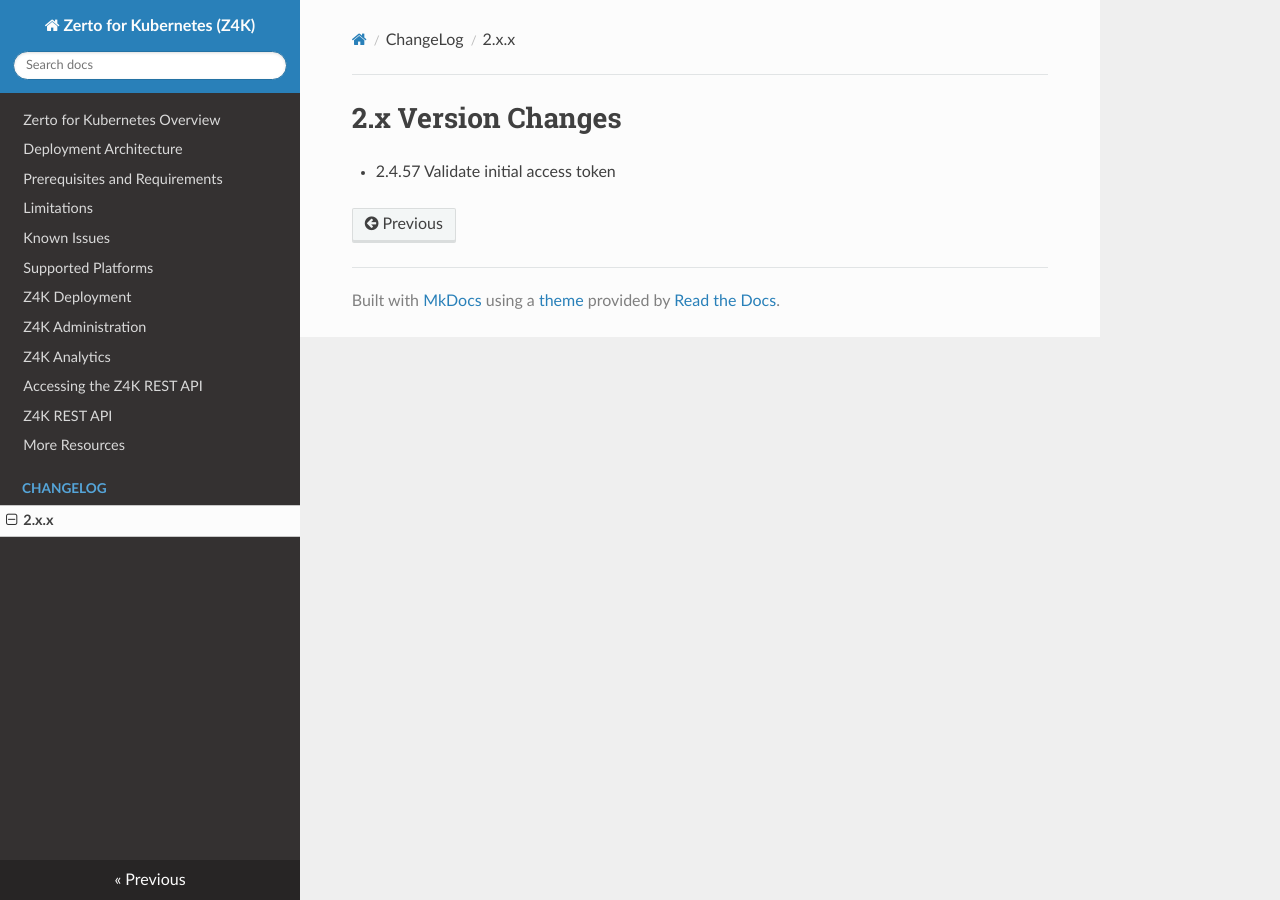
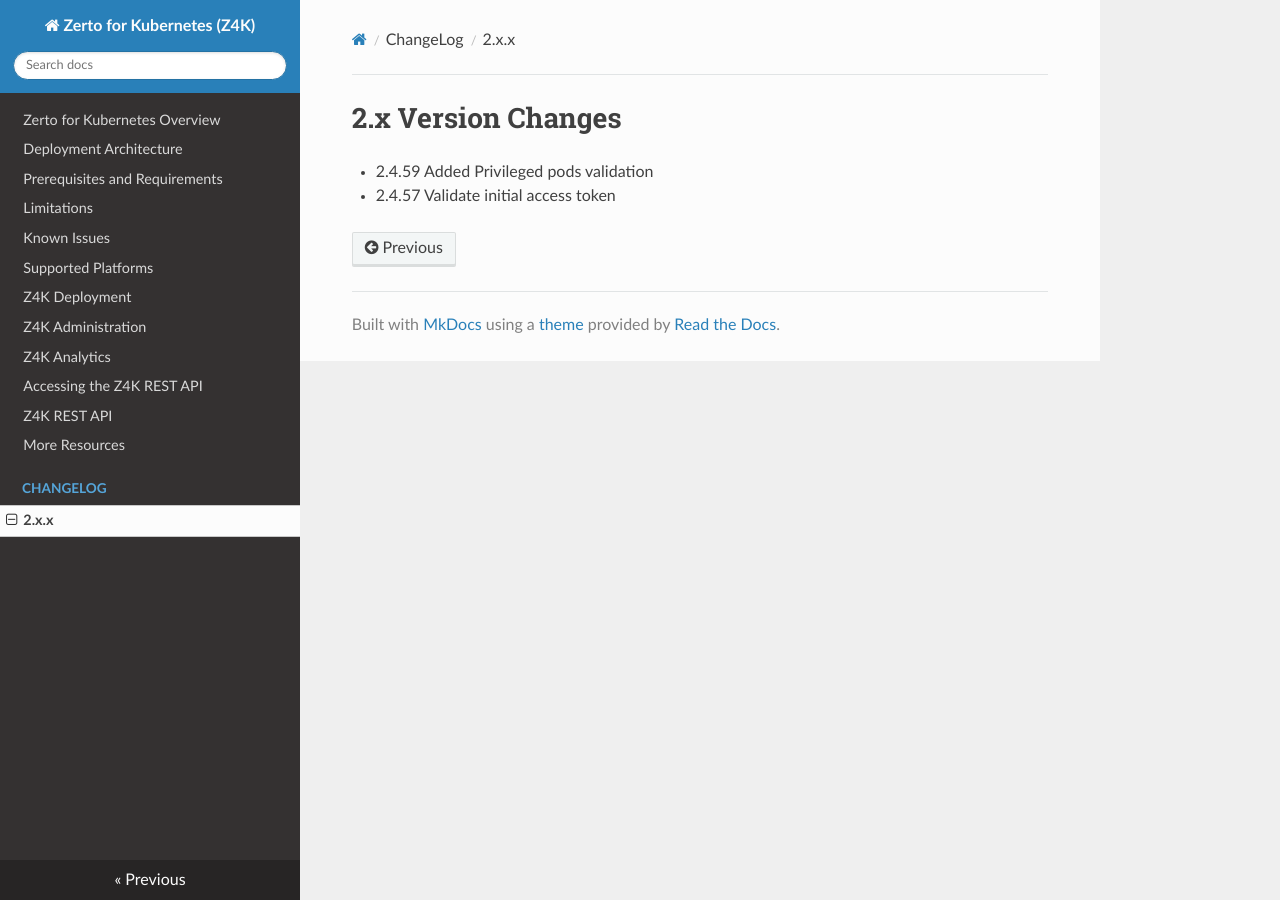
Before and after one commit to ZertoPublic/Z4K, an MkDocs documentation site: the page built from docs/changes/version2.x.x.md, in a window 1280 px wide. Built offline with MkDocs 1.6.1, drawn with Linux system fonts in a browser that asks for light colours.

Commit message:
commit all changes on branch :2.4.59 for version:2.4.59

```diff
--- a/docs/changes/version2.x.x.md
+++ b/docs/changes/version2.x.x.md
@@ -1,3 +1,4 @@
 2.x Version Changes
 ===================
+* 2.4.59 Added Privileged pods validation
 * 2.4.57 Validate initial access token
```
